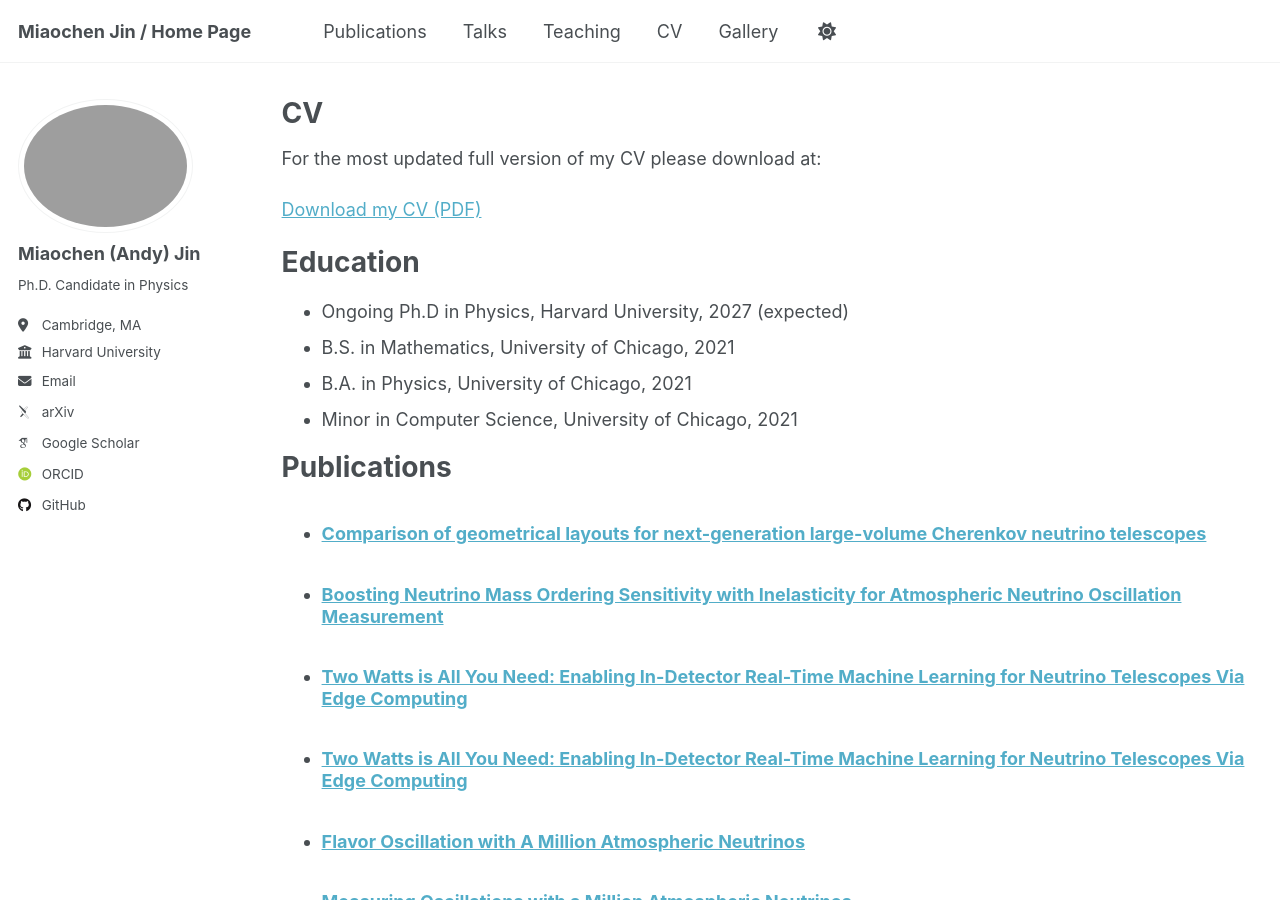
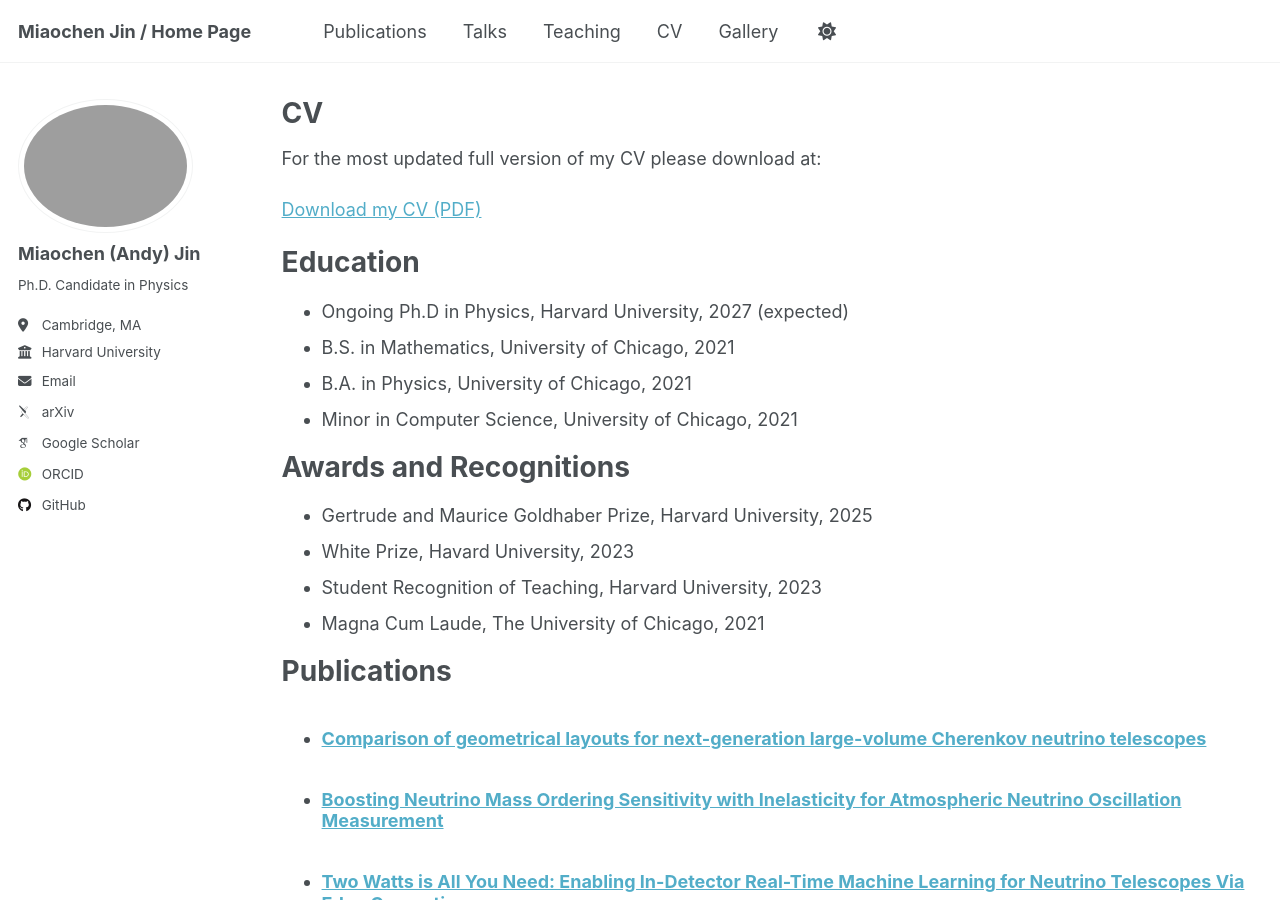
Before and after one commit to MiaochenJin/MiaochenJin.github.io, a Jekyll site: the page built from _pages/cv.md, in a window 1280 px wide and 900 px high. Built offline with Jekyll 4.4.1, drawn with Linux system fonts in a browser that asks for light colours; some web fonts are replaced.

```diff
--- a/_pages/cv.md
+++ b/_pages/cv.md
@@ -18,6 +18,13 @@ Education
 * B.S. in Mathematics, University of Chicago, 2021
 * B.A. in Physics, University of Chicago, 2021
 * Minor in Computer Science, University of Chicago, 2021
+
+Awards and Recognitions
+======
+* Gertrude and Maurice Goldhaber Prize, Harvard University, 2025
+* White Prize, Havard University, 2023
+* Student Recognition of Teaching, Harvard University, 2023
+* Magna Cum Laude, The University of Chicago, 2021
 
 Publications
 ======
```
Also changed, not shown: _pages/gallery.md (+27 -5 lines).
